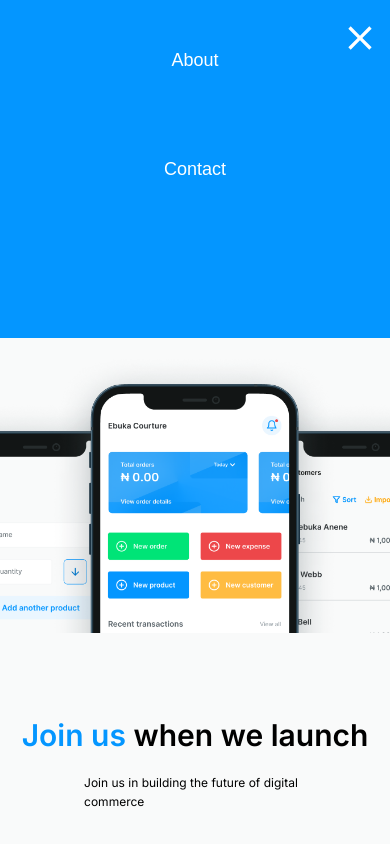
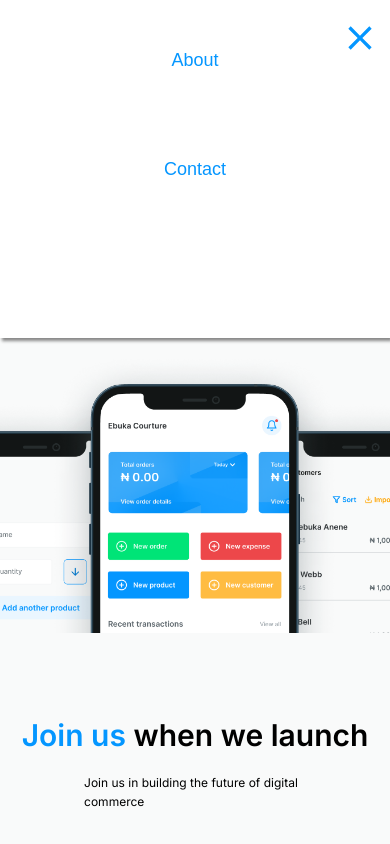
Before and after one commit to Prospertech-github/bridge-landing-page, a React (Create React App) app: page / in a window 390 px wide. Both pictures are taken after a click on the icon 364 px from the left and 35 px from the top of the page. Shown: the top 844 px of the page. Built offline with nearby package versions, Linux system fonts and the light colour scheme.

Commit message:
Modified Navbar

```diff
--- a/src/components/Navbar/Navbar.css
+++ b/src/components/Navbar/Navbar.css
@@ -115,57 +115,74 @@
 		display: none;
 	}
 } */
-nav{
+nav {
 	display: flex;
 	justify-content: space-between;
 	align-items: center;
 	padding: 20px 40px;
 }
-.logo{
+.logo {
 	width: 4rem;
 	height: 4rem;
 }
-.logo img{
+.logo img {
 	width: 100%;
 }
-nav .navLinks{
+nav .navLinks {
 	display: flex;
 	gap: 3rem;
 	list-style: none;
 }
-.links{
+.links {
 	font-size: 18px;
 	background: transparent;
 	padding: 20px;
 	cursor: pointer;
 }
 
-.openMenu{
+.openMenu {
 	font-size: 2rem;
 	cursor: pointer;
 	display: none;
 }
-.closeMenu{
+.closeMenu {
 	font-size: 2.5rem;
 	cursor: pointer;
 	display: none;
 }
-.hide{
+.hide {
 	transform: translateY(-100%);
 }
+nav.scrolled {
+	position: sticky;
+	top: 0;
+	z-index: 20;
+	background-color: #fff;
+	opacity: 1;
+	box-shadow: 2px 4px 3px #888;
+}
 
-@media screen and (max-width: 540px){
-	nav{
+@media screen and (max-width: 540px) {
+	nav {
 		display: flex;
 		justify-content: space-between;
 		align-items: center;
 		padding: 15px 10px;
 	}
-	.logo{
+	nav.scrolled {
+		position: sticky;
+		top: 0;
+		z-index: 20;
+		background-color: #fff;
+		opacity: 1;
+
+		box-shadow: 2px 4px 3px #888;
+	}
+	.logo {
 		width: 3rem;
 		height: 3rem;
 	}
-	nav .navLinks{
+	nav .navLinks {
 		height: 40%;
 		position: fixed;
 		top: 0;
@@ -175,21 +192,23 @@ nav .navLinks{
 		flex-direction: column;
 		align-items: center;
 		padding: 30px 0;
-    background: rgb(4, 150, 255);
+		color: rgb(4, 150, 255);
 		display: none;
+		background: #fff;
+		box-shadow: 2px 3px 3px #888;
 		transition: all 1s ease;
 	}
-	.links{
-		color: #fff;
+	.links {
+		color: rgb(4, 150, 255);
 	}
-	.openMenu{
+	.openMenu {
 		display: block;
 	}
-	.closeMenu{
+	.closeMenu {
 		display: block;
 		position: absolute;
 		top: 18px;
 		right: 10px;
-		color: #fff;
+		color: rgb(4, 150, 255);
 	}
 }
--- a/src/components/Navbar/Navbar.jsx
+++ b/src/components/Navbar/Navbar.jsx
@@ -1,6 +1,6 @@
 import React from 'react';
 import { useState } from 'react';
-import { Link, NavLink } from 'react-router-dom';
+import { Link} from 'react-router-dom';
 import { links } from '../../data/data';
 import Logo from '../../assets/bridgeLogo.png';
 import { GoThreeBars } from 'react-icons/go';
@@ -10,8 +10,16 @@ import './Navbar.css';
 
 const Navbar = () => {
 	const [isNavShowing, setIsNavShowing] = useState(false);
+	const [isActve, setIsActive] = useState(false);
 	// const navLinks = document.querySelector('.navLinks');
 
+	document.addEventListener('scroll', e => {
+		if (window.scrollY > 150) {
+			setIsActive(true);
+		} else {
+			setIsActive(false);
+		}
+	});
 
 	const slideUp = () => {
 		const navLinks = document.querySelector('.navLinks');
@@ -45,19 +53,45 @@ const Navbar = () => {
 	const closeMenu = () => {
 		console.log(isNavShowing);
 		slideUp();
-
-
-		// if (isNavShowing) {
-		// 	navLinks.style.top = '-100%';
-		// } else {
-		// 	return
-		// }
-
-		// isNavShowing ? (navLinks.style.top = '-100%') : '';
 	};
 
 	return (
-		// <nav>
+		<nav className={`${isActve ? 'scrolled' : ''}`}>
+			<div className="logo">
+				<Link to="/">
+					<img src={Logo} alt="logo" />
+				</Link>
+			</div>
+			<div className="openMenu">
+				<GoThreeBars onClick={showMenu} />
+			</div>
+
+			<ul className="navLinks">
+				{links.map(({ name, path }, index) => {
+					return (
+						<li key={index}>
+							<button
+								className="links"
+								onClick={scrollFunction}
+								id={name}
+							>
+								{name}
+							</button>
+						</li>
+					);
+				})}
+				<div className="closeMenu">
+					<MdOutlineClose onClick={closeMenu} />
+				</div>
+			</ul>
+		</nav>
+	);
+};
+
+export default Navbar;
+
+
+// <nav>
 		// 	<div className="nav__container">
 		// 		<Link
 		// 			to="/"
@@ -109,30 +143,10 @@ const Navbar = () => {
 		// 	</div>
 		// </nav>
 
-		<nav>
-			<div className="logo">
-				<Link to="/">
-					<img src={Logo} alt="logo" />
-				</Link>
-			</div>
-			<div className="openMenu">
-				<GoThreeBars onClick={showMenu}/>
-			</div>
+		// if (isNavShowing) {
+		// 	navLinks.style.top = '-100%';
+		// } else {
+		// 	return
+		// }
 
-			<ul className="navLinks">
-				{links.map(({ name, path }, index) => {
-					return (
-						<li key={index}>
-							<button className="links" onClick={scrollFunction} id={name}>{name}</button>
-						</li>
-					);
-				})}
-				<div className="closeMenu">
-					<MdOutlineClose onClick={closeMenu}/>
-				</div>
-			</ul>
-		</nav>
-	);
-};
-
-export default Navbar;
+		// isNavShowing ? (navLinks.style.top = '-100%') : '';
--- a/src/components/Section5/Section5.css
+++ b/src/components/Section5/Section5.css
@@ -5,6 +5,7 @@
 	flex-direction: column;
 	justify-content: center;
 	align-items: center;
+	padding: 3.5rem 0;
 }
 .heading-writeup1 {
 	margin-top: 2rem;
--- a/src/index.css
+++ b/src/index.css
@@ -19,6 +19,7 @@ body {
 	width: 100%;
 	overflow-x: hidden;
 	margin-inline: auto;
+	scroll-behavior: smooth;
 }
 
 :root {
```
Lines whose indentation alone changed are shown as unchanged.
